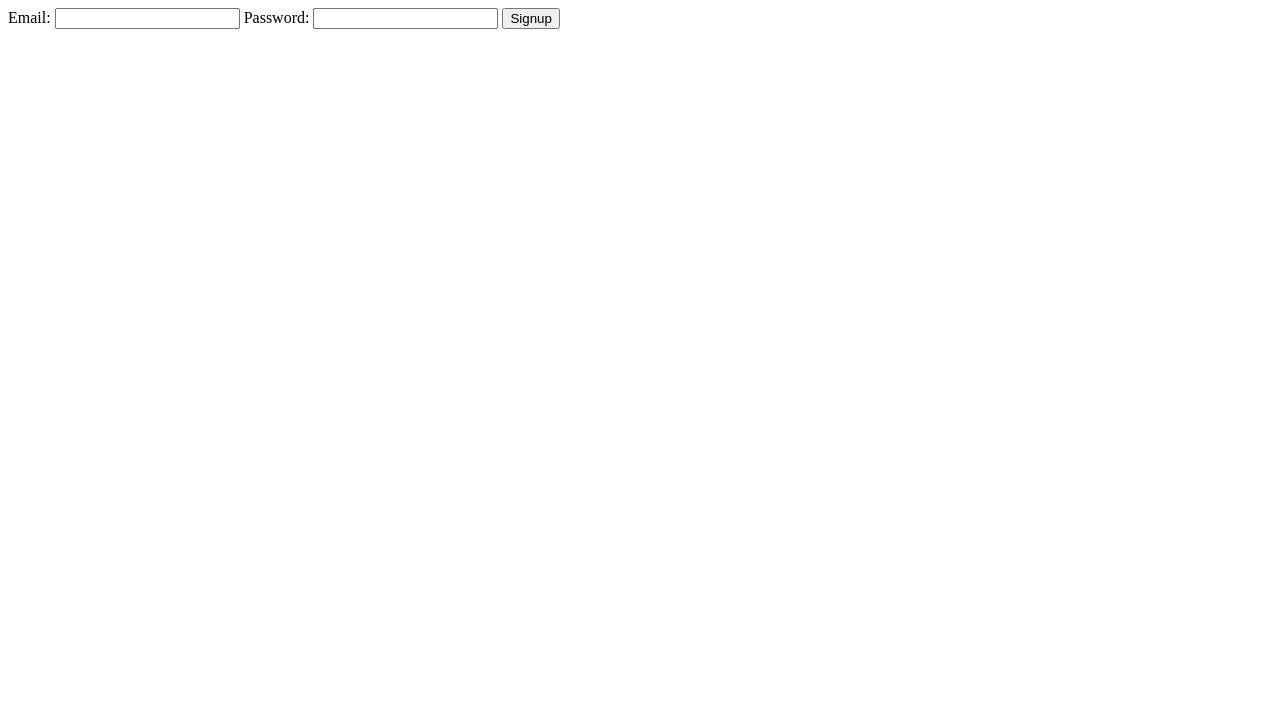
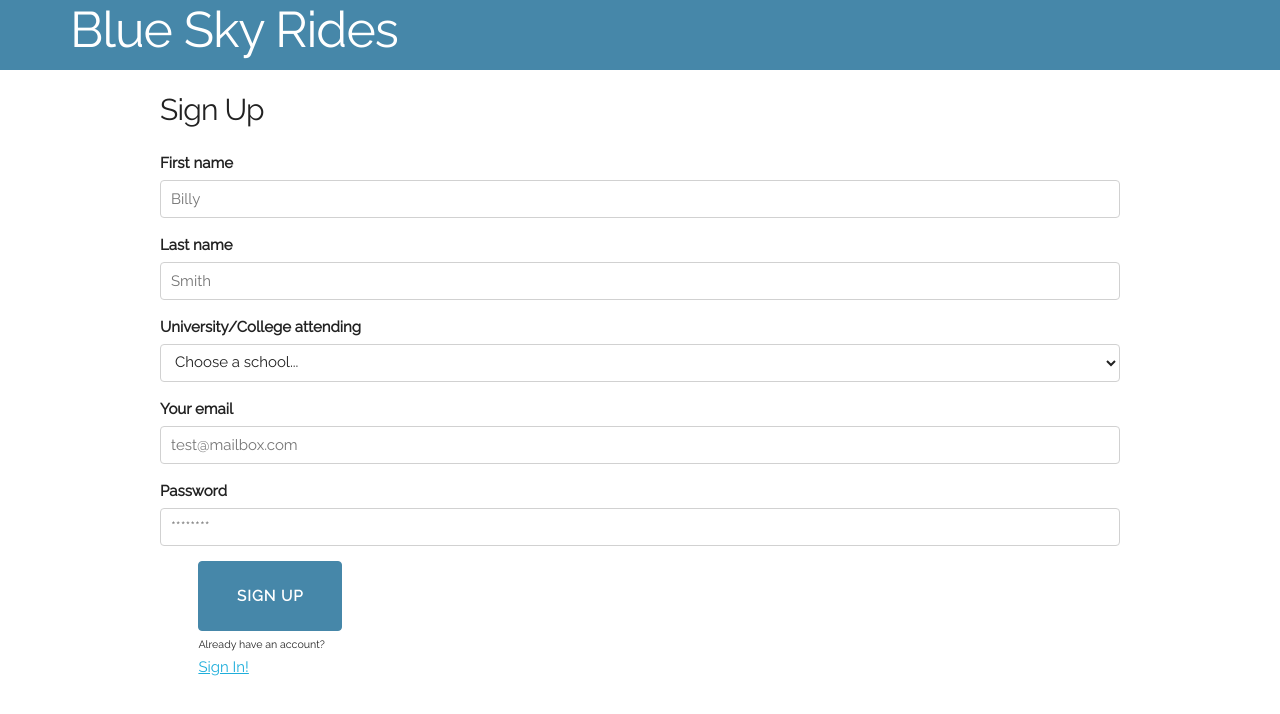
Before and after one commit to Lman95/bsra, a plain HTML site: page signup.html in a window 1280 px wide. Drawn offline with nearby package versions, Linux system fonts and the light colour scheme.

Commit message:
Front end for signin and signup basically done

```diff
--- a/css/main.css
+++ b/css/main.css
@@ -1,4 +1,4 @@
-#signin-button, #signup-redirect {
+input[type="submit"].button-primary {
     width: 144px;
     height: 70px;
     font-size: 15px;
--- /dev/null
+++ b/js/main.js
@@ -0,0 +1,11 @@
+var config = {
+            apiKey: "AIzaSyATficQkkUvk4tmohfcEOGxvMBF9l5ggfM",
+            authDomain: "rides-app-f2b82.firebaseapp.com",
+            databaseURL: "https://rides-app-f2b82.firebaseio.com",
+            projectId: "rides-app-f2b82",
+            storageBucket: "rides-app-f2b82.appspot.com",
+            messagingSenderId: "1099379594226"
+        };
+
+        // Initialize Firebase, providing you read/write access to the database
+        firebase.initializeApp(config);
--- a/signup.html
+++ b/signup.html
@@ -1,39 +1,98 @@
 <!DOCTYPE html>
 <html lang="en">
 <head>
-    <meta charset="UTF-8">
-    <meta name="viewport" content="width=device-width, initial-scale=1.0">
-    <meta http-equiv="X-UA-Compatible" content="ie=edge">
-    <title>Document</title>
-    <script src="https://www.gstatic.com/firebasejs/3.4.0/firebase.js"></script>
-    <script src="https://ajax.googleapis.com/ajax/libs/jquery/3.2.1/jquery.min.js"></script>
+
+  <!-- Basic Page Needs
+  –––––––––––––––––––––––––––––––––––––––––––––––––– -->
+  <meta charset="utf-8">
+  <title>Signin</title>
+  <meta name="description" content="">
+  <meta name="author" content="">
+
+  <!-- Mobile Specific Metas
+  –––––––––––––––––––––––––––––––––––––––––––––––––– -->
+  <meta name="viewport" content="width=device-width, initial-scale=1">
+
+  <!-- FONT
+  –––––––––––––––––––––––––––––––––––––––––––––––––– -->
+  <link href="https://fonts.googleapis.com/css?family=Raleway" rel="stylesheet">
+  <!-- CSS
+  –––––––––––––––––––––––––––––––––––––––––––––––––– -->
+  <link rel="stylesheet" href="css/normalize.css">
+  <link rel="stylesheet" href="css/skeleton.css">
+  <link rel="stylesheet" href="css/main.css">
+
+  <!-- FontAwesome
+  –––––––––––––––––––––––––––––––––––––––––––––––––– -->
+  <link href="http://designers.hubspot.com/hs-fs/hub/327485/file-2054199286-css/font-awesome.css" rel="stylesheet">
+
+  <!-- JQuery
+  –––––––––––––––––––––––––––––––––––––––––––––––––– -->
+  <script src="https://ajax.googleapis.com/ajax/libs/jquery/3.2.1/jquery.min.js"></script>
+
+  <!-- Firebase
+  –––––––––––––––––––––––––––––––––––––––––––––––––– -->
+  <script src="https://www.gstatic.com/firebasejs/3.4.0/firebase.js"></script>
+  <script src="https://ajax.googleapis.com/ajax/libs/jquery/3.2.1/jquery.min.js"></script>
+
 </head>
 <body>
 
-    <div id="signup_div">
-        <form id="signup_form">
-            Email: <input type="text" id="email"></input>
-            Password: <input type="password" id="password"></input>
-            <input type="submit" id="submit" value="Signup">
-        </form>
+  <!-- Primary Page Layout
+  –––––––––––––––––––––––––––––––––––––––––––––––––– -->
+  <header>
+    <h1 id="header-text">Blue Sky Rides</h1>
+  </header>
+  <div class="container" id="main">
+    <h4>Sign Up</h4>
+    <form>
+    <div class="row">
+        <div class="twelve columns">
+        <label for="fnameInput">First name</label>
+        <input class="u-full-width" type="text" placeholder="Billy" id="fnameInput">
+      </div>
+      <div class="twelve columns">
+        <label for="lnameInput">Last name</label>
+        <input class="u-full-width" type="text" placeholder="Smith" id="lnameInput">
+      </div>
+      <div class="twelve columns">
+        <label for="schoolInput">University/College attending</label>
+        <select class="u-full-width" id="schoolInput">
+            <option>Choose a school...</option>
+            <option value="1">UW - Seattle</option>
+            <option value="2">UW - Bothell</option>
+            <option value="3">SPU</option>
+            <option value="4">Bellevue College</option>
+            <option value="5">Seattle U</option>
+            <option value="0">Other...</option>
+      </select>
+      </div>
+      <div class="twelve columns" hidden>
+        <label for="otherSchool">If other, please provide school name</label>
+        <input class="u-full-width" type="text" placeholder="School..." id="otherSchool">
+      </div>
+      <div class="twelve columns">
+        <label for="emailInput">Your email</label>
+        <input class="u-full-width" type="email" placeholder="test@mailbox.com" id="emailInput">
+      </div>
+      <div class="twelve columns">
+        <label for="passInput">Password</label>
+        <input class="u-full-width" type="password" placeholder="********" id="passInput">
+      </div>
     </div>
+    <div class="six columns">
+      <input id="signup-button" class="button-primary" type="submit" value="Sign Up">
+    </div>
+    <div class="six columns">
+      <span class="small-text">Already have an account?</span><br><a href="./signin.html">Sign In!</a>
+    </div>
+    </form>
+  </div>
 
 
     <script>
         // Grab the elements
         signupForm = $('#signup_form');
-
-        var config = {
-            apiKey: "AIzaSyATficQkkUvk4tmohfcEOGxvMBF9l5ggfM",
-            authDomain: "rides-app-f2b82.firebaseapp.com",
-            databaseURL: "https://rides-app-f2b82.firebaseio.com",
-            projectId: "rides-app-f2b82",
-            storageBucket: "rides-app-f2b82.appspot.com",
-            messagingSenderId: "1099379594226"
-        };
-
-        // Initialize Firebase, providing you read/write access to the database
-        firebase.initializeApp(config);
 
         signupForm.submit(function(e) {
             e.preventDefault();
@@ -47,5 +106,6 @@
             });
         });
     </script>
+    <script src="js/main.js"></script>
 </body>
 </html>
```
Also changed, not shown: signin.html (+7 -2 lines).
